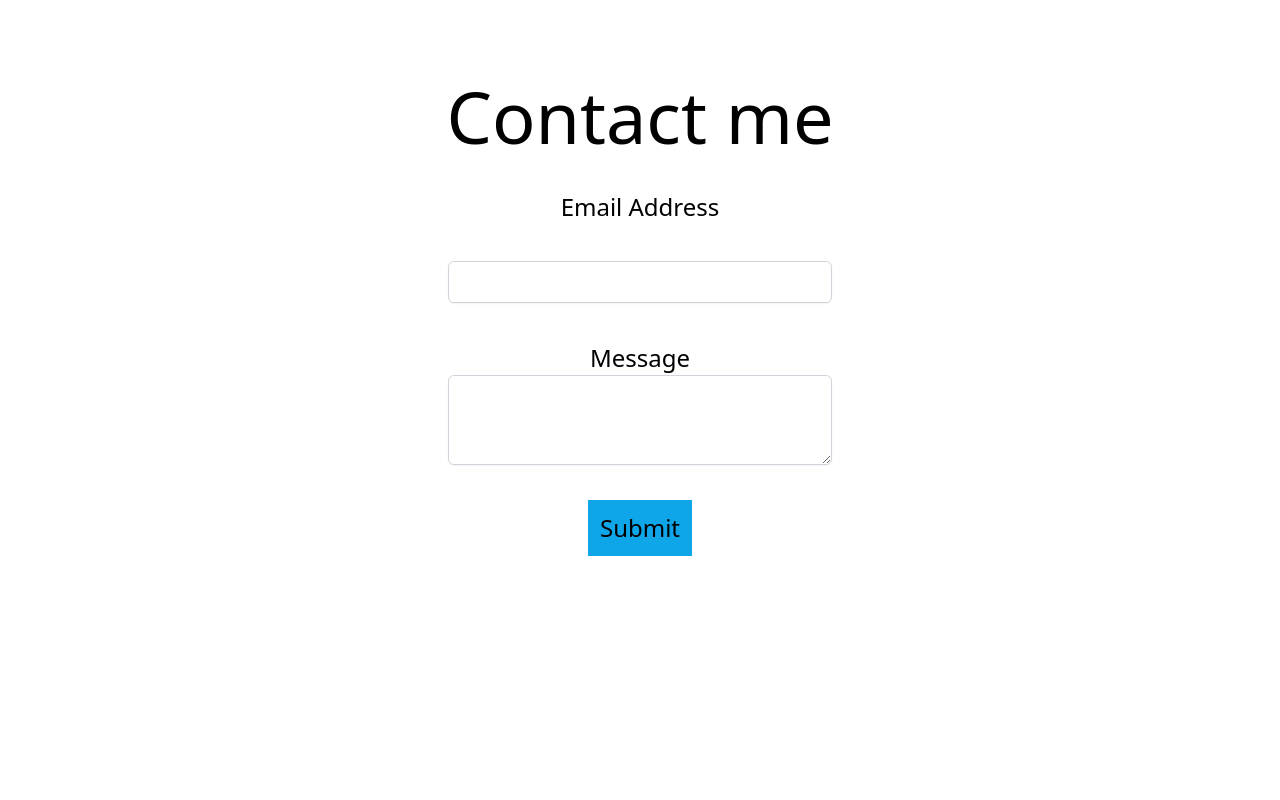
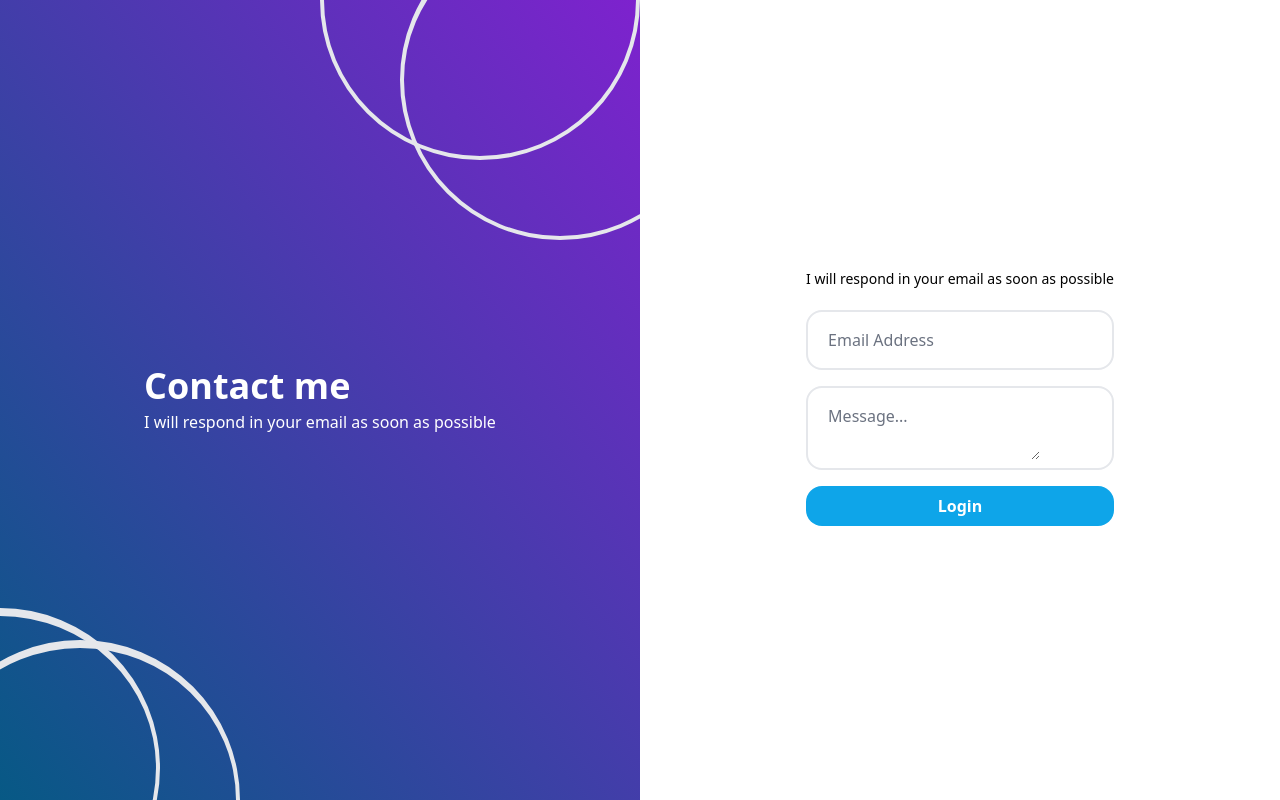
Before and after one commit to ronnapatp/ronnapat.com, a Next.js app: page /en-us/contact in a window 1280 px wide. Built offline with nearby package versions, Linux system fonts and the light colour scheme; no server answers.

Commit message:
Update contact page

```diff
--- a/pages/en-us/contact.js
+++ b/pages/en-us/contact.js
@@ -8,61 +8,56 @@ function ContactForm() {
       return <p>Thanks for joining!</p>;
   }
   return (
+    <>
+    <div class="h-screen md:flex">
+	        <div class="relative overflow-hidden md:flex w-1/2 bg-gradient-to-tr from-sky-800 to-purple-700 justify-around items-center hidden">
+		        <div>
+              <h1 class="text-white font-bold text-4xl font-sans">Contact me</h1>
+              <p class="text-white mt-1">I will respond in your email as soon as possible</p>
+            </div>
+            <div class="absolute -bottom-32 -left-40 w-80 h-80 border-4 rounded-full border-opacity-30 border-t-8"></div>
+            <div class="absolute -bottom-40 -left-20 w-80 h-80 border-4 rounded-full border-opacity-30 border-t-8"></div>
+            <div class="absolute -top-40 -right-0 w-80 h-80 border-4 rounded-full border-opacity-30 border-t-8"></div>
+            <div class="absolute -top-20 -right-20 w-80 h-80 border-4 rounded-full border-opacity-30 border-t-8"></div>
+          </div>
+          <div class="flex md:w-1/2 justify-center py-10 items-center bg-white">
             <form onSubmit={handleSubmit}>
-      <label htmlFor="email" className='text-2xl'>
-        Email Address
-      </label><br />
-      <input
-        id="email"
-        type="email"
-        name="email"
-        className="
-          w-[30%]
-          rounded-md
-          border-gray-300
-          shadow-sm
-          focus:border-indigo-300 focus:ring focus:ring-indigo-200 focus:ring-opacity-50
-        "
-      />
+                <h1 className='block md:hidden text-3xl font-semibold'>
+                  Contact me
+                </h1>
+                <span className='text-sm mb-5'>
+                  I will respond in your email as soon as possible
+                </span>
+                <div class="flex items-center border-2 py-2 px-3 rounded-2xl mb-4 mt-5">
+                    <input class="pl-2 outline-none border-none focus:ring-white" type="email" name="email" id="email" placeholder="Email Address" />
                     <ValidationError
                       prefix="Email"
                       field="email"
                       errors={state.errors}
-      /><br />
-      <label className='text-2xl'>
-          Message
-      </label><br />
-      <textarea
-        id="message"
-        name="message"
-        className="
-        w-[30%]
-        rounded-md
-        border-gray-300
-        shadow-sm
-        focus:border-indigo-300 focus:ring focus:ring-indigo-200 focus:ring-opacity-50
-        "
-        rows="3"
                     />
+                </div>
+                <div class="flex items-center border-2 py-2 px-3 rounded-2xl mb-4">
+                    <textarea class="pl-2 outline-none border-none focus:ring-white" name="message" id="message" placeholder="Message..." />
                     <ValidationError
                       prefix="Message"
                       field="message"
                       errors={state.errors}
-      /><br />
-      <button type="submit" className='text-2xl py-3 px-3 bg-sky-500' disabled={state.submitting}>
-        Submit
-      </button>
+                    />
+                </div>
+                <button type="submit" class="block w-full bg-sky-500 hover:bg-sky-400 mt-4 py-2 rounded-2xl text-white font-semibold mb-2" disabled={state.submitting}>Login</button>
             </form>
+          </div>
+    </div>
+        </>
+
+
   );
 }
 function App() {
   return (
       <>
       <Head title='Contact' image='/meta.png' />
-        <div className='text-center mt-20 text-4xl md:text-7xl'>
-            Contact me
             <ContactForm />
-        </div>
       </>
   );
 }
```
Lines whose indentation alone changed are shown as unchanged.
